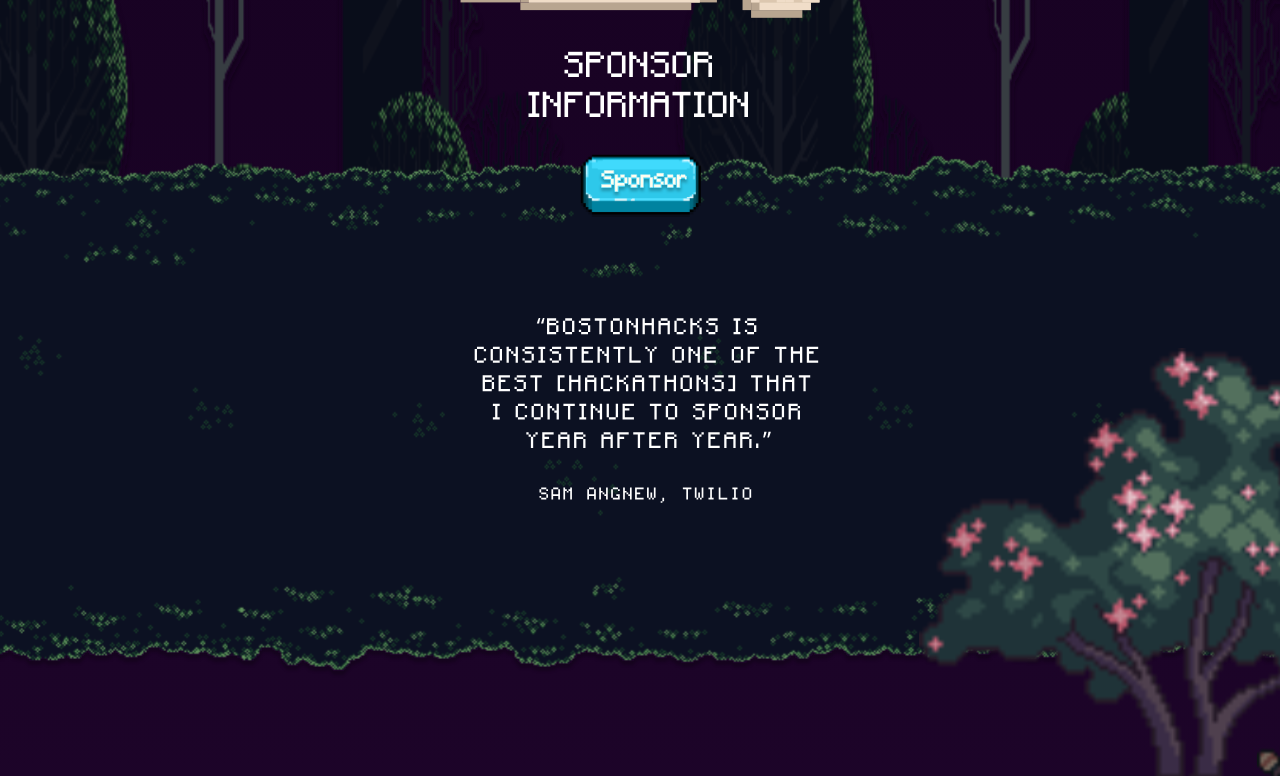
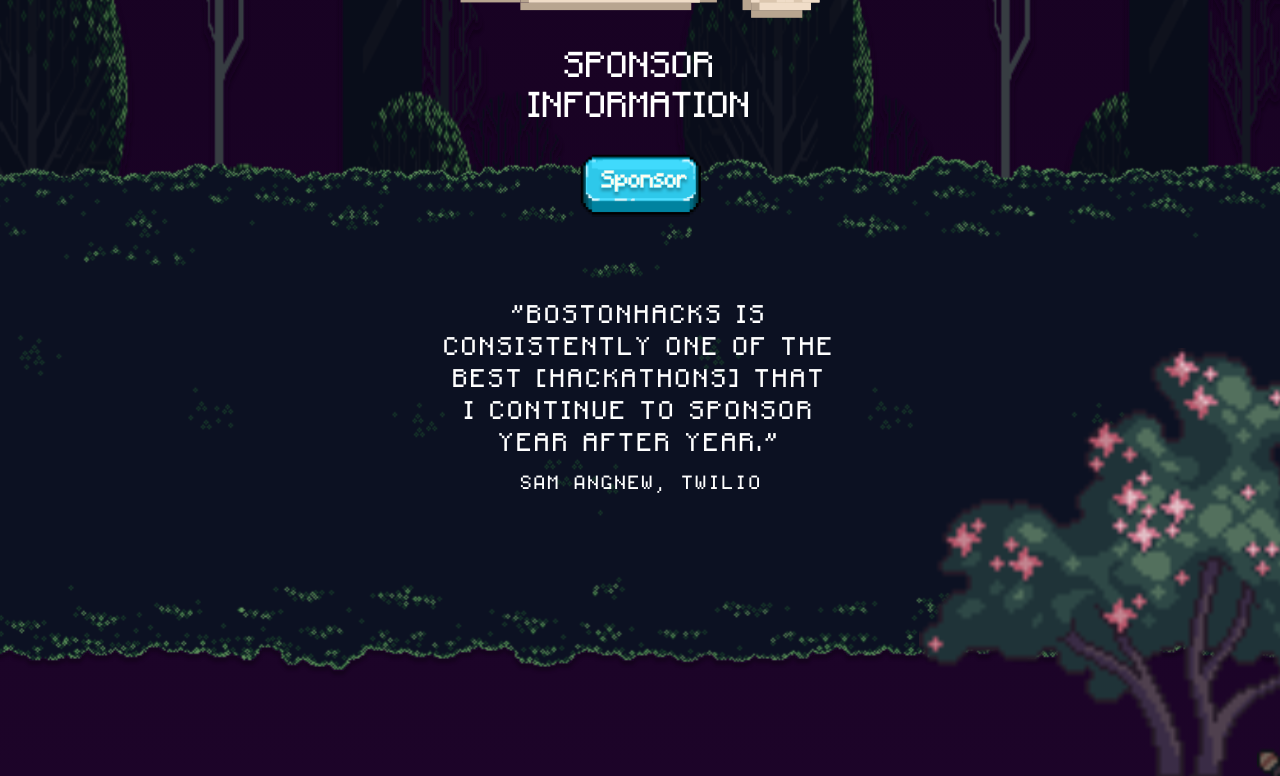
Before and after one commit to Bostonhacks/Bostonhacks-2023, a React (Vite) app: page /sponsor in a window 1280 px wide. Shown: the part 653-1429 px from the top of the page. Built offline with nearby package versions, Linux system fonts and the light colour scheme.

Commit message:
Changed positioning for nature background quote to view width

```diff
--- a/src/components/SponsorPageComponents/NatureBackground.jsx
+++ b/src/components/SponsorPageComponents/NatureBackground.jsx
@@ -13,13 +13,13 @@ const NatureBackground = () => {
         <div className='z-0 xl:w-auto w-full -mt-28 lg:-mt-[74px] relative'>
             <img
                 className="min-[320px]:hidden lg:flex w-full object-fill"
-                src={BackgroundWithText}
+                src={Background}
                 alt="NatureBackground"
                 onDragStart={(event)=> event.preventDefault()}
             />
             <img
                 className="lg:hidden object-fill w-full"
-                src={BackgroundWithTextMobile}
+                src={BackgroundMobile}
                 alt="NatureBackgroundMobile"
                 onDragStart={(event)=> event.preventDefault()}
             />
@@ -45,8 +45,8 @@ const NatureBackground = () => {
                 </div>
                 <SponsorButton />
             </div>
-            {/* <div className="absolute mt-44 lg:mt-60 items-center flex-col flex mb-80 lg:mb-[426px] z-10 lg:bottom-[12%] bottom-[10%] md:bottom-[23%] right-0 left-0">
-                    <h1 className="text-white font-minecraft text-center text-base/[20px] lg:text-[25.6px]/[32px] tracking-[0.1em]">
+            <div className="absolute mt-44 lg:mt-60 items-center flex-col flex mb-[75vw] lg:mb-[30vw] z-10 lg:bottom-[16vw] bottom-[42vw] md:bottom-[50vw] right-0 left-0">
+                    <h1 className="text-white font-minecraft text-center text-base/[20px] md:text-[25.6px]/[32px] tracking-[0.1em]">
                         "BOSTONHACKS IS
                         <br />
                         CONSISTENTLY ONE OF THE
@@ -56,10 +56,10 @@ const NatureBackground = () => {
                         <br />
                         YEAR AFTER YEAR."
                     </h1>
-                    <h2 className="text-white text-xs lg:text-[19.2px] text-center font-ft88 text-left mt-4">
+                    <h2 className="text-white text-xs md:text-[19.2px] text-center font-ft88 text-left mt-4">
                         SAM ANGNEW, TWILIO
                     </h2>
-            </div> */}
+            </div>
         </div>
 
       );
```
